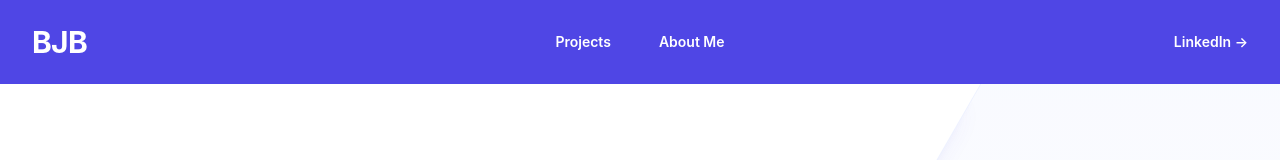
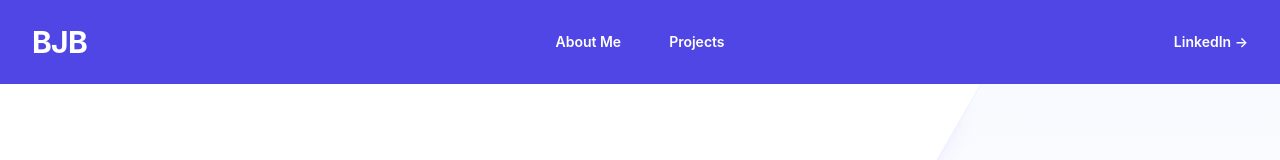
Before and after one commit to BennettJamesBishop/BennettJamesBishop.github.io, a React (Create React App) app: page / in a window 1280 px wide. Shown: the top 160 px of the page. Built offline with nearby package versions, Linux system fonts and the light colour scheme.

Commit message:
switch header

```diff
--- a/src/components/header.js
+++ b/src/components/header.js
@@ -5,8 +5,8 @@ import { Dialog, DialogPanel } from '@headlessui/react'
 import { Bars3Icon, XMarkIcon } from '@heroicons/react/24/outline'
 
 const navigation = [
-  { name: 'Projects', href: '/#projects-section' },
-  { name: 'About Me', href: '/#about-me' }
+  { name: 'About Me', href: '/#about-me' },
+  { name: 'Projects', href: '/#projects-section' }
 ]
 
 export default function Header() {
```
